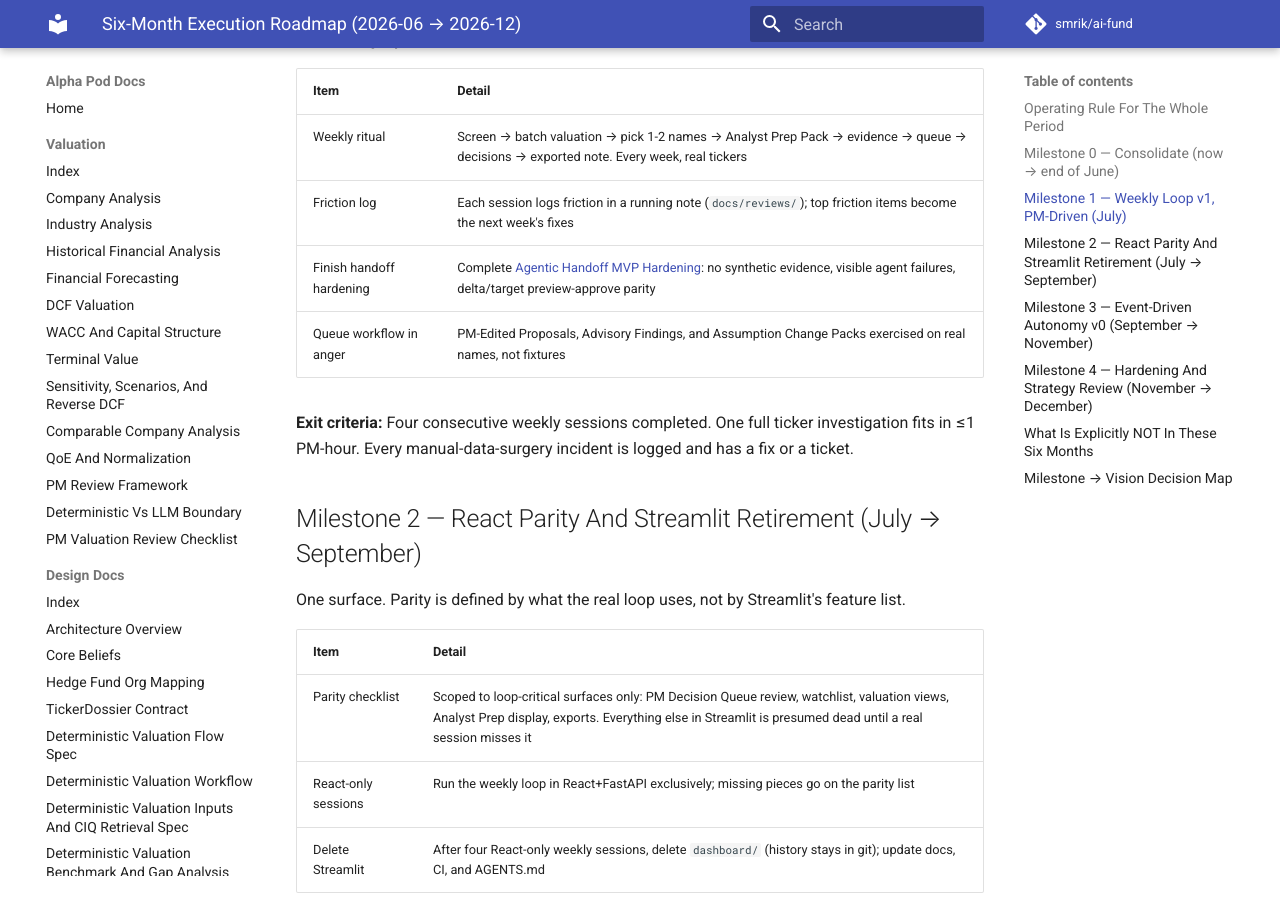
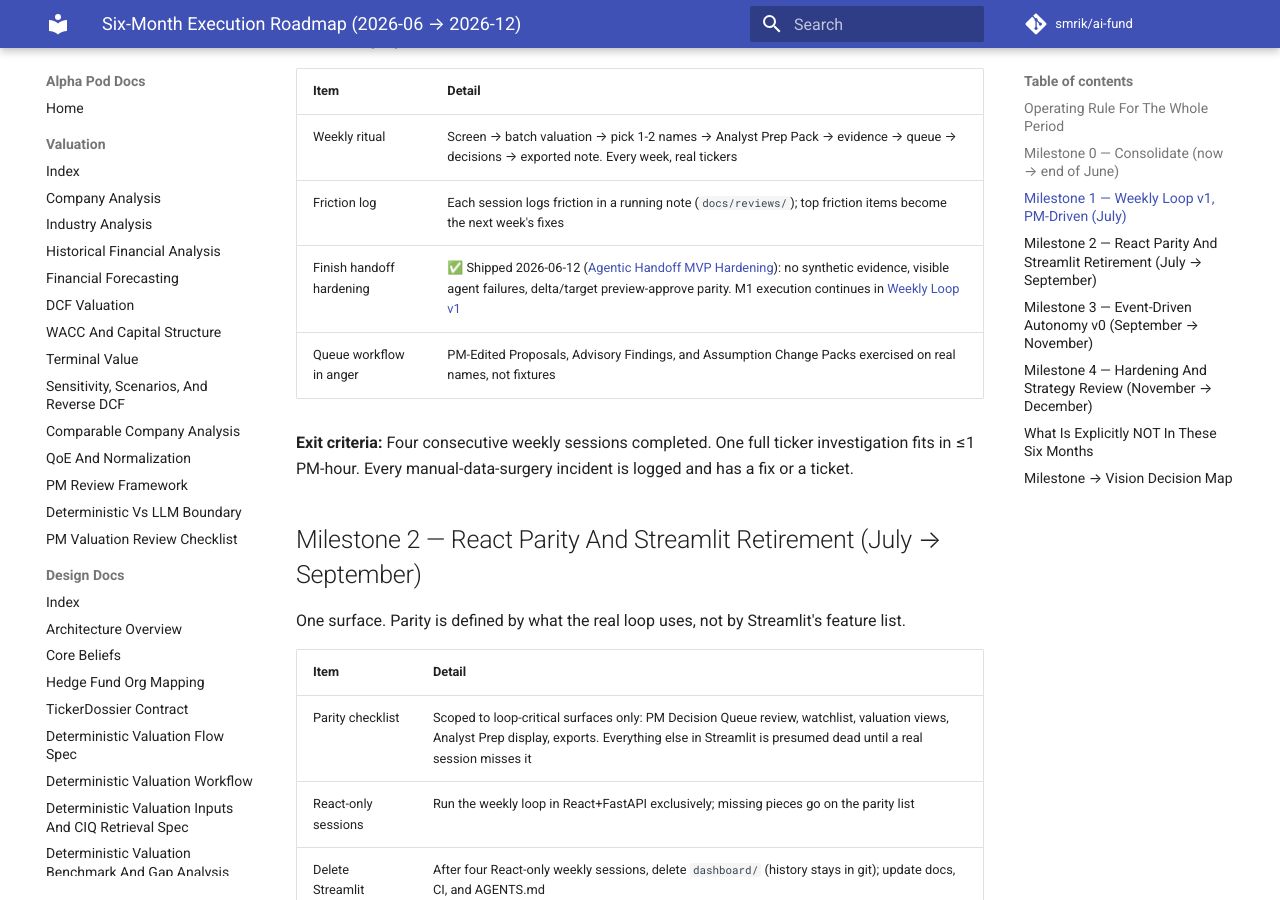
Before and after one commit to smrik/ai-fund, an MkDocs documentation site: the page built from docs/plans/future/2026-06-12-six-month-execution-roadmap.md, in a window 1280 px wide and 900 px high, scrolled down 1326 px. Built offline with MkDocs 1.6.1 and Material for MkDocs 9.7.7, drawn with Linux system fonts in a browser that asks for light colours; comment, search, counter and statistics services are not loaded.

Commit message:
docs: mark handoff hardening shipped in six-month roadmap
Co-Authored-By: Claude Fable 5 <noreply@anthropic.com>

```diff
--- a/docs/plans/future/2026-06-12-six-month-execution-roadmap.md
+++ b/docs/plans/future/2026-06-12-six-month-execution-roadmap.md
@@ -34,7 +34,7 @@ The loop runs end-to-end with the PM pressing the buttons. Goal is proving the w
 | --- | --- |
 | Weekly ritual | Screen → batch valuation → pick 1-2 names → Analyst Prep Pack → evidence → queue → decisions → exported note. Every week, real tickers |
 | Friction log | Each session logs friction in a running note (`docs/reviews/`); top friction items become the next week's fixes |
-| Finish handoff hardening | Complete [Agentic Handoff MVP Hardening](../active/2026-05-22-agentic-handoff-mvp-hardening.md): no synthetic evidence, visible agent failures, delta/target preview-approve parity |
+| Finish handoff hardening | ✅ Shipped 2026-06-12 ([Agentic Handoff MVP Hardening](../completed/2026-05-22-agentic-handoff-mvp-hardening.md)): no synthetic evidence, visible agent failures, delta/target preview-approve parity. M1 execution continues in [Weekly Loop v1](../active/2026-06-12-weekly-loop-v1.md) |
 | Queue workflow in anger | PM-Edited Proposals, Advisory Findings, and Assumption Change Packs exercised on real names, not fixtures |
 
 **Exit criteria:** Four consecutive weekly sessions completed. One full ticker investigation fits in ≤1 PM-hour. Every manual-data-surgery incident is logged and has a fix or a ticket.
```
